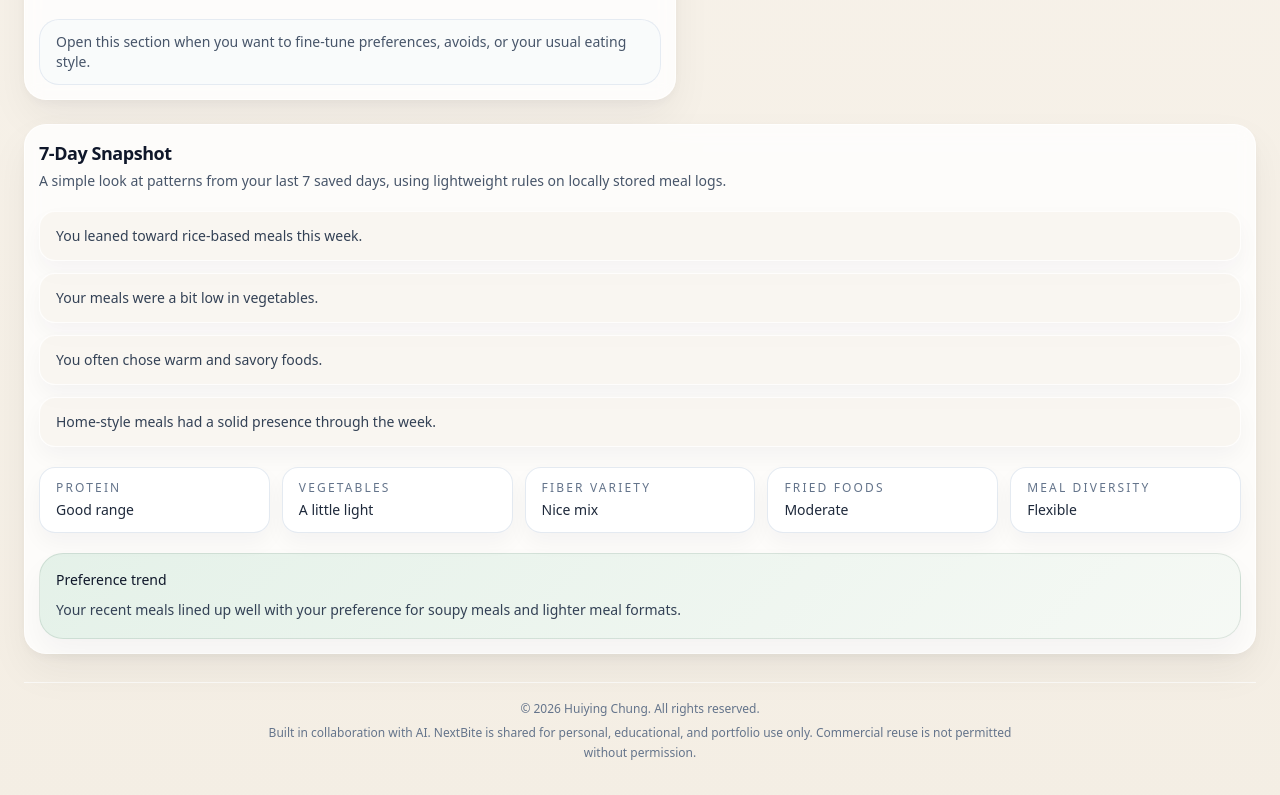
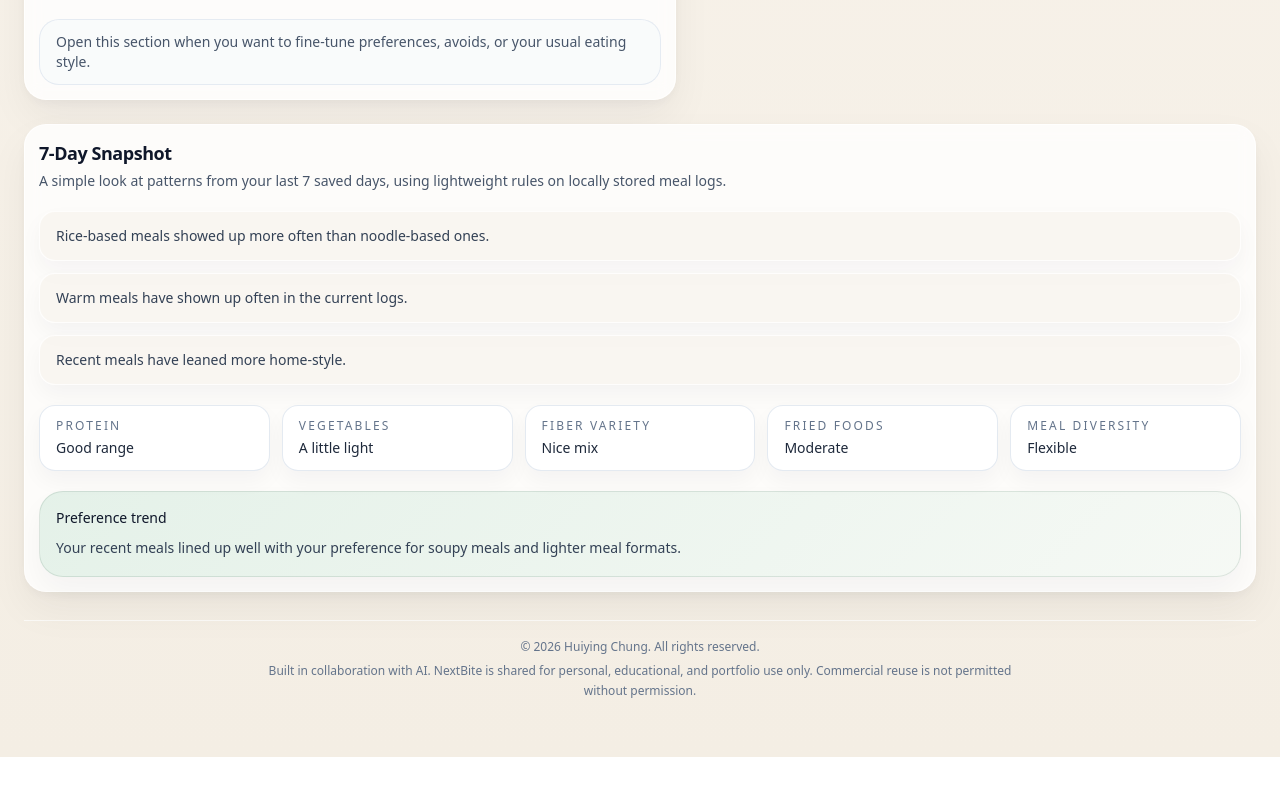
Before and after one commit to HuiYingChung/next-bite, a React (Vite) app: page / in a window 1280 px wide. Shown: the part 1798-2593 px from the top of the page. After the commit the page ends 2555 px from the top, so only its background shows below. Built offline with nearby package versions, Linux system fonts and the light colour scheme.

Commit message:
Make weekly snapshot more evidence-based

```diff
--- a/src/logic.ts
+++ b/src/logic.ts
@@ -1118,10 +1118,10 @@ export const scoreRecommendations = (profile: Profile, todayLog: TodayLog, histo
 const buildPreferenceTrendSummary = (history: DayHistory[], profile: Profile, locale: Locale) => {
   const meals = history.flatMap((day) => flattenMeals(day.todayLog)).filter(isMealLogged);
 
-  if (meals.length === 0) {
+  if (meals.length < 4) {
     return locale === "en"
-      ? "As you log more meals, this will start reflecting your own style more clearly."
-      : "隨著你記錄更多餐點，這裡會更清楚地反映出你的飲食風格。";
+      ? "There is not enough weekly logging yet to say much about your recent food pattern."
+      : "目前這週的紀錄還不夠多，暫時看不出太明確的飲食偏好變化。";
   }
 
   const riceCount = meals.filter((meal) => meal.carbs.some((item) => item.toLowerCase().includes("rice") || item.toLowerCase().includes("congee"))).length;
@@ -1203,6 +1203,7 @@ const buildPreferenceTrendSummary = (history: DayHistory[], profile: Profile, lo
 
 export const buildWeeklySnapshot = (history: DayHistory[], profile: Profile, locale: Locale) => {
   const flatMeals = history.flatMap((day) => flattenMeals(day.todayLog));
+  const loggedMealsCount = flatMeals.length;
   const riceMeals = flatMeals.filter((meal) =>
     meal.carbs.some((item) => {
       const lower = item.toLowerCase();
@@ -1236,37 +1237,89 @@ export const buildWeeklySnapshot = (history: DayHistory[], profile: Profile, loc
     }),
   ).size;
 
+  if (loggedMealsCount < 4) {
+    return {
+      summaryLines: [
+        locale === "en"
+          ? "You only have a small amount of meal data so far, so this weekly view is still very early."
+          : "你目前只記錄了很少的餐點，所以這個每週摘要還在很初期的階段。",
+        locale === "en"
+          ? "Log a few more meals across the week and the pattern summary will become more believable."
+          : "等你這週再多記幾餐，這裡的飲食模式摘要才會更可信。",
+      ],
+      indicators: [
+        { label: locale === "en" ? "Protein" : "蛋白質", value: locale === "en" ? "Too early" : "資料太少" },
+        { label: locale === "en" ? "Vegetables" : "蔬菜", value: locale === "en" ? "Too early" : "資料太少" },
+        { label: locale === "en" ? "Fiber variety" : "纖維多樣性", value: locale === "en" ? "Too early" : "資料太少" },
+        { label: locale === "en" ? "Fried foods" : "炸物", value: locale === "en" ? "Too early" : "資料太少" },
+        { label: locale === "en" ? "Meal diversity" : "餐型變化", value: locale === "en" ? "Too early" : "資料太少" },
+      ],
+      preferenceSummary: locale === "en"
+        ? "There is not enough weekly logging yet to say much about your recent food pattern."
+        : "目前這週的紀錄還不夠多，暫時看不出太明確的飲食偏好變化。",
+    };
+  }
+
+  const summaryLines: string[] = [];
+
+  if (riceMeals >= 2 && riceMeals > noodleMeals) {
+    summaryLines.push(
+      locale === "en"
+        ? "Rice-based meals showed up more often than noodle-based ones."
+        : "這週飯類餐點比麵類更常出現。",
+    );
+  } else if (noodleMeals >= 2 && noodleMeals > riceMeals) {
+    summaryLines.push(
+      locale === "en"
+        ? "Noodle-based meals showed up more often than rice-based ones."
+        : "這週麵類餐點比飯類更常出現。",
+    );
+  }
+
+  if (vegetableMeals <= Math.floor(loggedMealsCount * 0.4)) {
+    summaryLines.push(
+      locale === "en"
+        ? "Vegetables have shown up less often so far."
+        : "目前蔬菜出現的頻率還偏少。",
+    );
+  } else if (vegetableMeals >= Math.ceil(loggedMealsCount * 0.7)) {
+    summaryLines.push(
+      locale === "en"
+        ? "Vegetables have shown up fairly consistently so far."
+        : "目前蔬菜出現得算蠻穩定。",
+    );
+  }
+
+  if (warmMeals >= Math.max(3, Math.ceil(loggedMealsCount * 0.6))) {
+    summaryLines.push(
+      locale === "en"
+        ? "Warm meals have shown up often in the current logs."
+        : "目前的紀錄裡，溫熱餐點出現得蠻頻繁。",
+    );
+  }
+
+  if (takeoutMeals >= 3 && takeoutMeals > homeMeals) {
+    summaryLines.push(
+      locale === "en"
+        ? "Recent meals have leaned more toward takeout and convenience."
+        : "最近幾餐比較偏向外帶和方便型選擇。",
+    );
+  } else if (homeMeals >= 3 && homeMeals > takeoutMeals) {
+    summaryLines.push(
+      locale === "en"
+        ? "Recent meals have leaned more home-style."
+        : "最近幾餐比較偏向家常型選擇。",
+    );
+  }
+
   return {
-    summaryLines: [
-      riceMeals >= noodleMeals
-        ? locale === "en"
-          ? "You leaned toward rice-based meals this week."
-          : "你這週比較偏向飯類餐點。"
-        : locale === "en"
-          ? "Noodle-based meals showed up pretty often this week."
-          : "你這週麵類餐點出現得蠻頻繁。",
-      vegetableMeals < 14
-        ? locale === "en"
-          ? "Your meals were a bit low in vegetables."
-          : "你這週的餐點裡，蔬菜稍微少了一點。"
-        : locale === "en"
-          ? "Vegetables showed up fairly consistently across the week."
-          : "你這週的蔬菜出現得算蠻穩定。",
-      warmMeals >= Math.max(5, Math.ceil(flatMeals.length * 0.45))
-        ? locale === "en"
-          ? "You often chose warm and savory foods."
-          : "你這週常常選擇溫熱、偏鹹香的餐點。"
-        : locale === "en"
-          ? "You mixed in a fair number of lighter or cooler meals."
-          : "你這週也混進了不少比較清爽或偏涼的餐點。",
-      takeoutMeals > homeMeals
-        ? locale === "en"
-          ? "Recent meals leaned more convenient and grab-and-go."
-          : "最近幾天的餐點比較偏方便、隨手可得。"
-        : locale === "en"
-          ? "Home-style meals had a solid presence through the week."
-          : "這週家常型餐點的比例蠻穩定。",
-    ],
+    summaryLines: summaryLines.length > 0
+      ? summaryLines
+      : [
+          locale === "en"
+            ? "There is some weekly data now, but not enough repeated patterns to make a stronger summary yet."
+            : "目前已經有一些每週資料了，但還沒有足夠重複的模式可以下更明確的摘要。",
+        ],
     indicators: [
       { label: locale === "en" ? "Protein" : "蛋白質", value: uniqueProteins >= 5 ? (locale === "en" ? "Good range" : "種類不錯") : (locale === "en" ? "Could vary more" : "還可以更多樣") },
       { label: locale === "en" ? "Vegetables" : "蔬菜", value: vegetableMeals >= 14 ? (locale === "en" ? "Steady" : "算穩定") : (locale === "en" ? "A little light" : "稍微偏少") },
```
